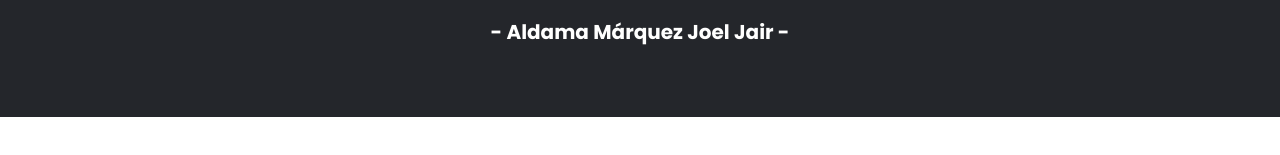
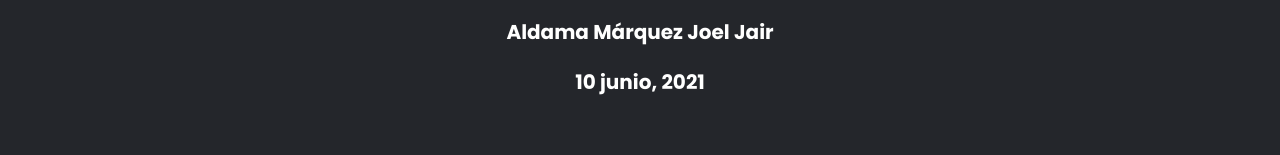
Before and after one commit to JoelAldama/pagina-seguridad-software, a plain HTML site: page TrabajosUnidad3/3.1.html in a window 1280 px wide. Shown: the part 2330-2485 px from the top of the page. Before the commit the page ends 2447 px from the top, so only its background shows below. Drawn offline with nearby package versions, Linux system fonts and the light colour scheme.

Commit message:
Update 3.1.html

```diff
--- a/TrabajosUnidad3/3.1.html
+++ b/TrabajosUnidad3/3.1.html
@@ -68,7 +68,8 @@
                 </div>
             </div>
         </div>
-        <h4 class="titulo-final">- Aldama Márquez Joel Jair -</h4>
+        <h4 class="titulo-final">Aldama Márquez Joel Jair</h4>
+        <h4 class="titulo-final">10 junio, 2021</h4>
 
    </footer>
 
```
